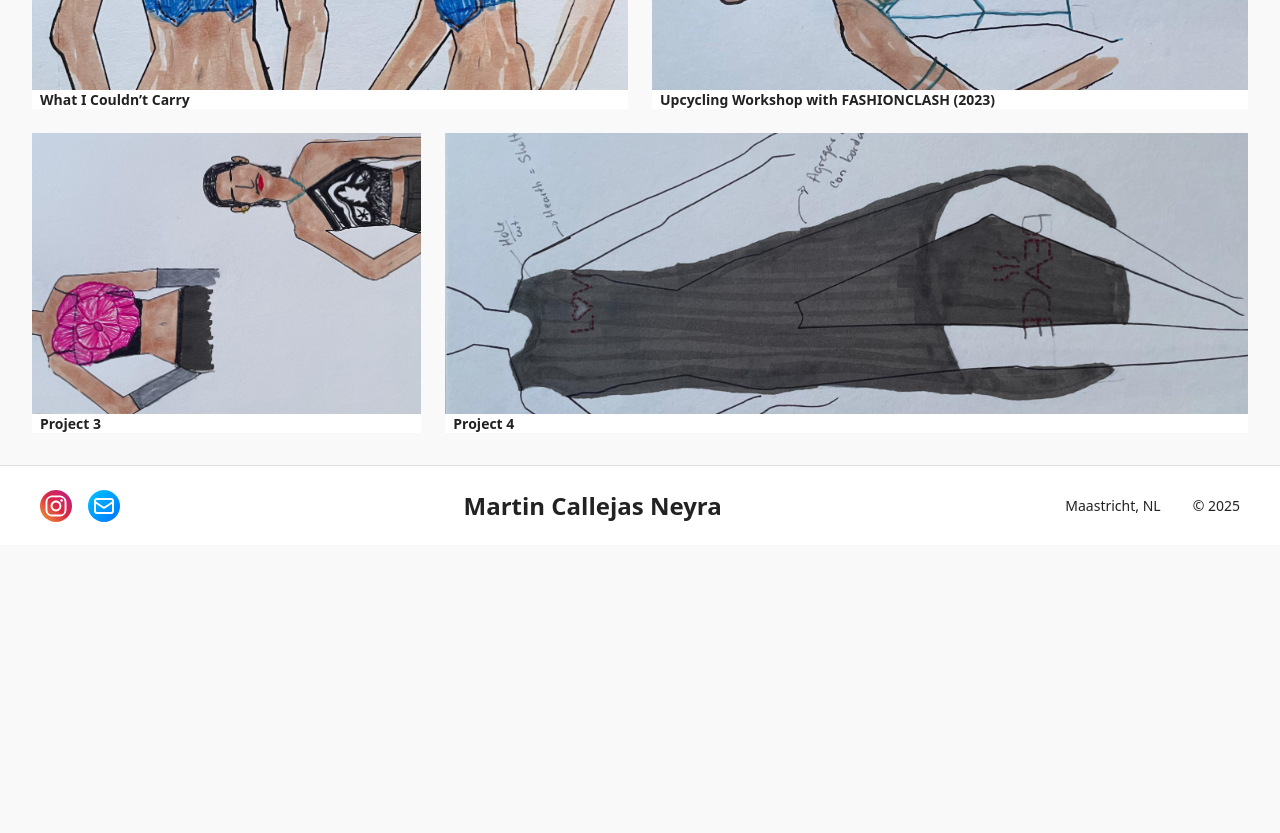
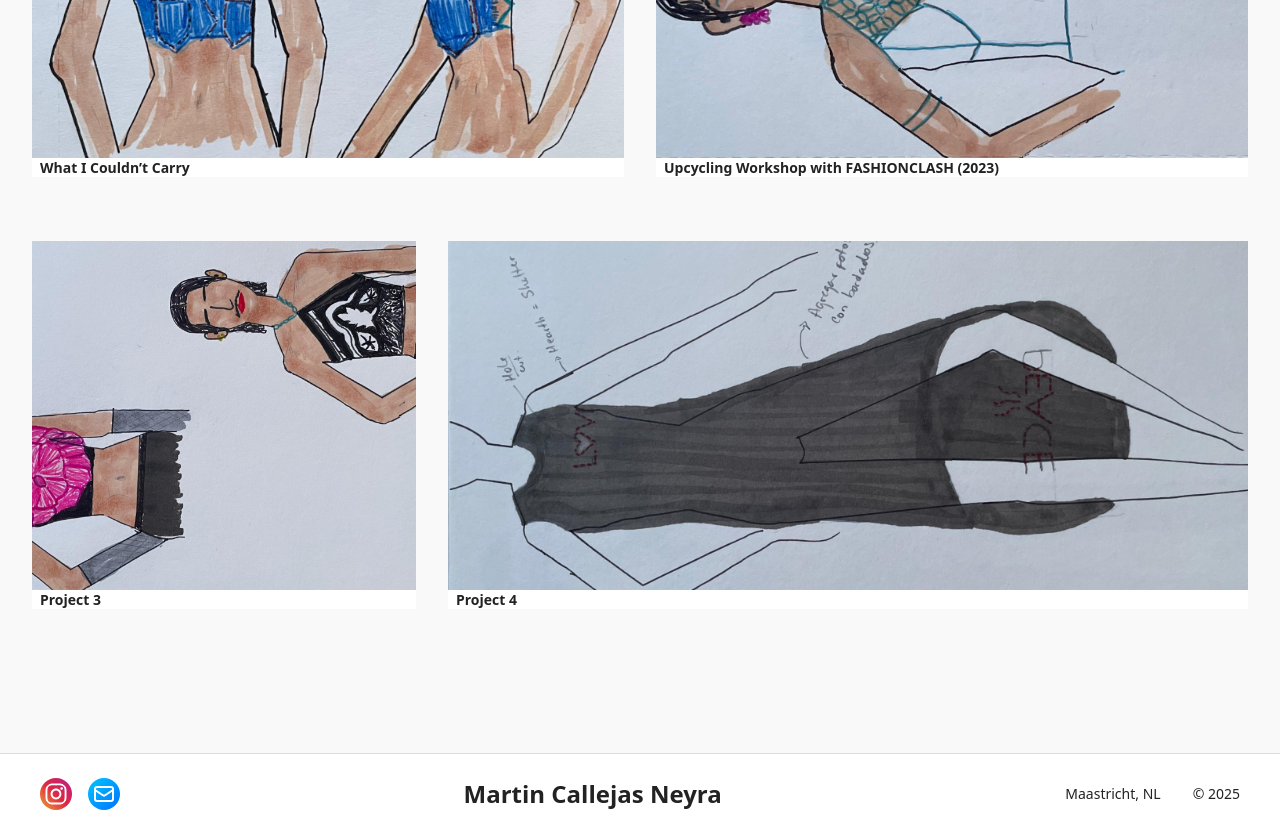
Before and after one commit to callejas1/time-between-stitches, a React (Create React App) app: page / in a window 1280 px wide. Shown: the part 780-1613 px from the top of the page. Before the commit the page ends 1325 px from the top, so only its background shows below. Built offline with nearby package versions, Linux system fonts and the light colour scheme; a web font is replaced by a local one.

Commit message:
added more width to project cards and margin to footer

```diff
--- a/src/styles/footer.css
+++ b/src/styles/footer.css
@@ -17,13 +17,13 @@
 /* Footer Styling (same footer styles as before) */
 .footer {
     padding: 1rem 2rem;
+    margin-top: 5rem;
     background-color: #fff;
     font-size: 14px;
     border-top: 1px solid #ddd;
     width: 100%;
     text-align: center;
     box-sizing: border-box;
-    /* Prevent padding from overflowing */
 }
 
 .footer-content {
--- a/src/styles/home.css
+++ b/src/styles/home.css
@@ -25,8 +25,8 @@
 .projects-grid {
     display: grid;
     grid-template-columns: repeat(12, 1fr);
-    grid-gap: 1.5rem;
-    grid-auto-rows: 300px;
+    grid-gap: 2rem;
+    grid-auto-rows: 400px;
     width: 100%;
 }
 
@@ -40,6 +40,7 @@
     transition: transform 0.3s ease-in-out, box-shadow 0.3s ease-in-out;
     text-decoration: none;
     color: inherit;
+    margin-bottom: 2rem;
 }
 
 .page-title-heading {
```
